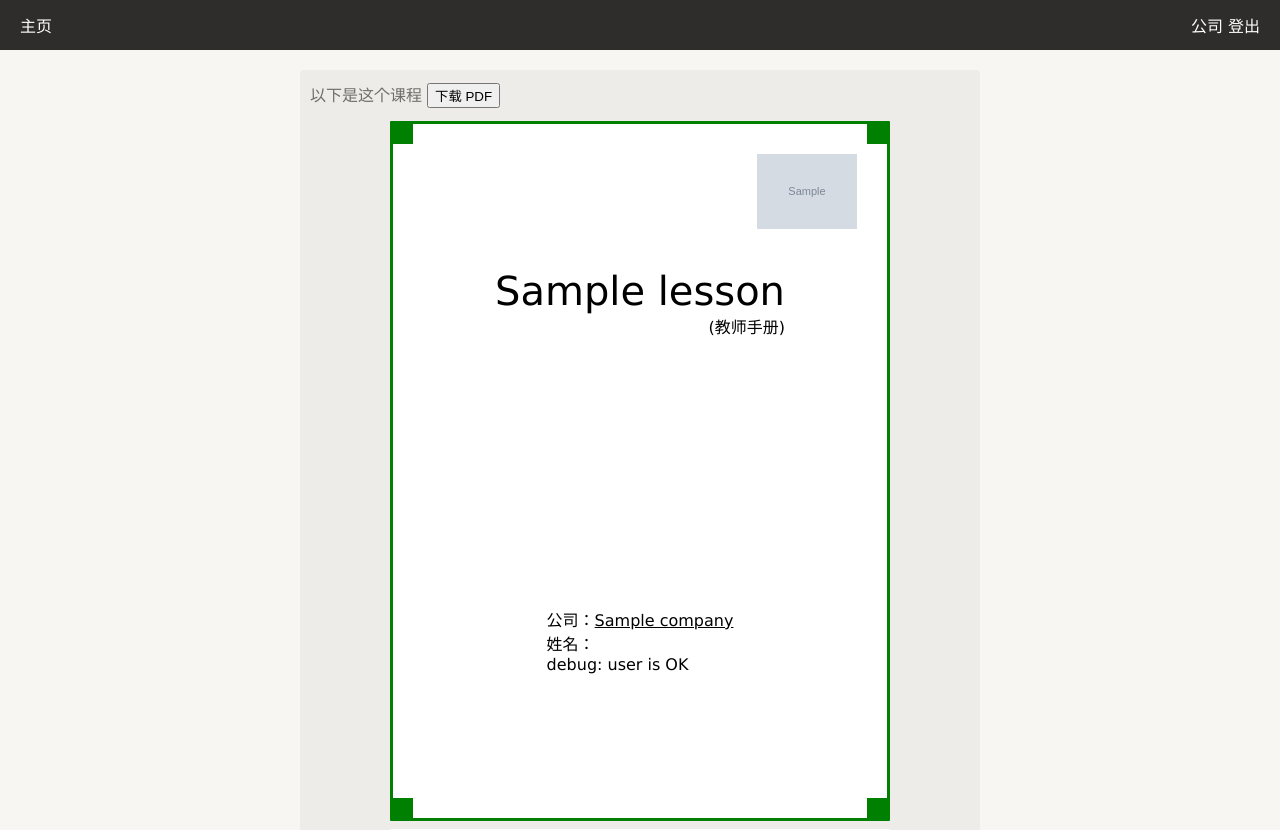
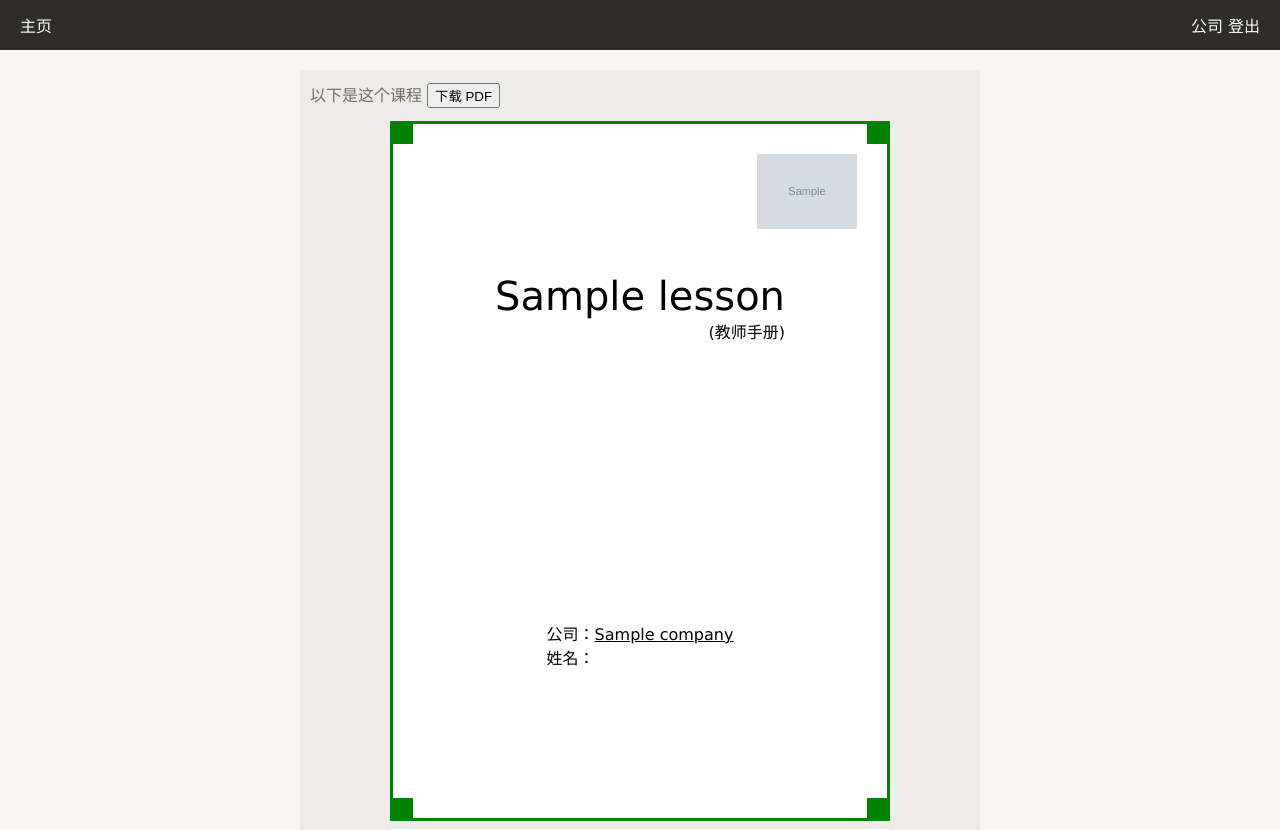
Before and after one commit to ocazuer/simpleCourse, a Flask app: template templates/lesson.html in a window 1280 px wide. Shown: the top 830 px of the page. Run offline with Flask 2, Linux system fonts and the light colour scheme; the template is opened without the code that fills it: most values are stand-ins (such as "Sample title", 1, 10 or a date in 2020); grey boxes marked "Sample" are stand-in pictures.

Commit message:
注释了 lesson 的 debug 行

```diff
--- a/templates/lesson.html
+++ b/templates/lesson.html
@@ -42,7 +42,7 @@
                     <div>公司：<span class="sc-paper-underline">{{ company.name }}</span></div>
                      {% set username = user.username %}
                     <div>姓名：<span class="sc-paper-underline">{{ user.username }}</span></div>
-                    debug: {% if user is none %}user is none{% else %}user is OK{% endif %}
+                    <!--debug: {% if user is none %}user is none{% else %}user is OK{% endif %}-->
                 </div>
             </div>
         </div>
```
